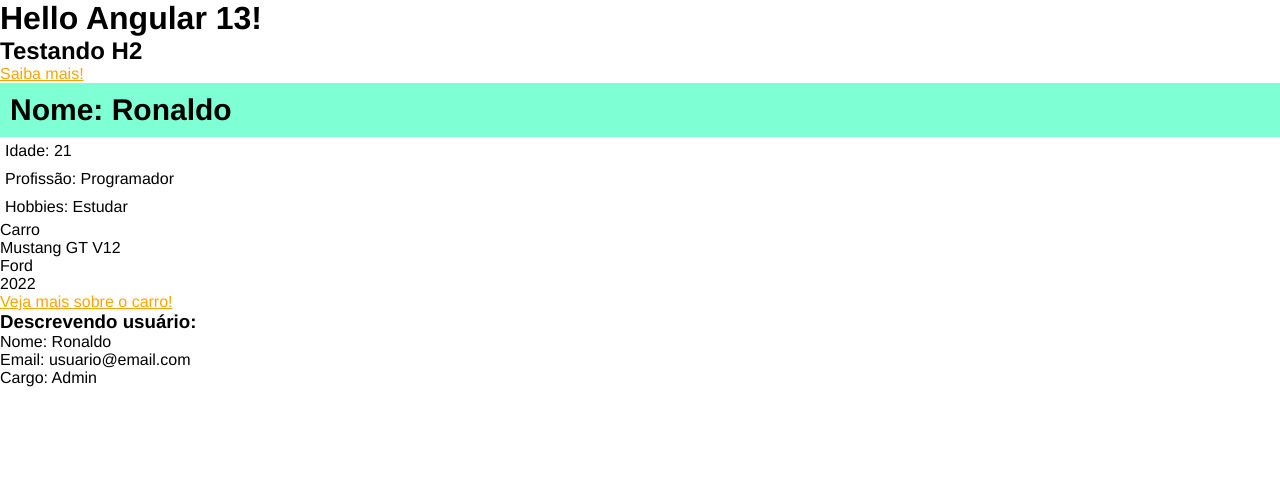
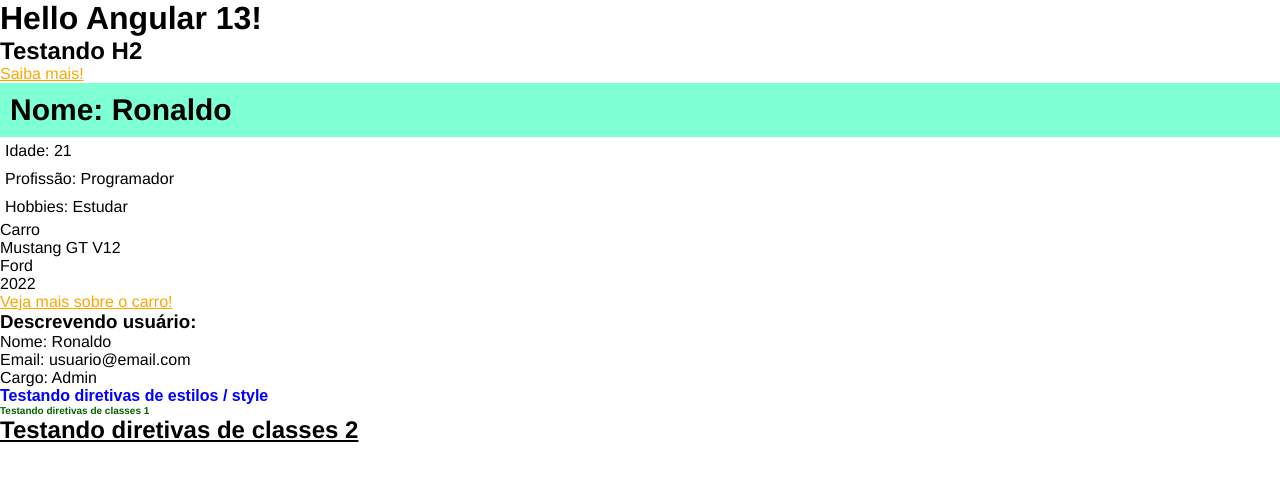
Before and after one commit to ronaldovctor/Angular13-MatheusBattist, an Angular app: page / in a window 1280 px wide. Shown: the top 480 px of the page. Built offline with nearby package versions, Linux system fonts and the light colour scheme.

Commit message:
Algumas diretivas

```diff
--- a/src/app/app.component.html
+++ b/src/app/app.component.html
@@ -3,3 +3,4 @@
 <a href="#">Saiba mais!</a>
 <app-first-component></app-first-component>
 <app-parent-data [name]="userName" [userData]="userData"></app-parent-data>
+<app-directives></app-directives>
--- a/src/app/app.module.ts
+++ b/src/app/app.module.ts
@@ -4,12 +4,14 @@
 import { AppComponent } from './app.component';
 import { FirstComponentComponent } from './components/first-component/first-component.component';
 import { ParentDataComponent } from './components/parent-data/parent-data.component';
+import { DirectivesComponent } from './components/directives/directives.component';
 
 @NgModule({
   declarations: [
     AppComponent,
     FirstComponentComponent,
-    ParentDataComponent
+    ParentDataComponent,
+    DirectivesComponent
   ],
   imports: [
     BrowserModule
--- /dev/null
+++ b/src/app/components/directives/directives.component.css
@@ -0,0 +1,11 @@
+.small-title{
+   font-size: 10px;
+}
+
+.green-title{
+   color: darkgreen;
+}
+
+.underline{
+   text-decoration: underline;
+}
--- /dev/null
+++ b/src/app/components/directives/directives.component.html
@@ -0,0 +1,9 @@
+<h2 [ngStyle]="{'font-size': size+'px', 'font-family': font , 'color': color }">
+   Testando diretivas de estilos / style
+</h2>
+<h2 [ngClass]="classes">
+   Testando diretivas de classes 1
+</h2>
+<h2 [ngClass]="underline">
+   Testando diretivas de classes 2
+</h2>
--- /dev/null
+++ b/src/app/components/directives/directives.component.ts
@@ -0,0 +1,21 @@
+import { Component, OnInit } from '@angular/core';
+
+@Component({
+  selector: 'app-directives',
+  templateUrl: './directives.component.html',
+  styleUrls: ['./directives.component.css']
+})
+export class DirectivesComponent implements OnInit {
+  size: number = 16
+  font: string = 'Arial'
+  color: string = 'blue'
+
+  classes: string[] = ['green-title', 'small-title']
+  underline: string = 'underline'
+
+  constructor() { }
+
+  ngOnInit(): void {
+  }
+
+}
```
Also changed, not shown: 1 other file (tests, documents, lock files or other folders).
